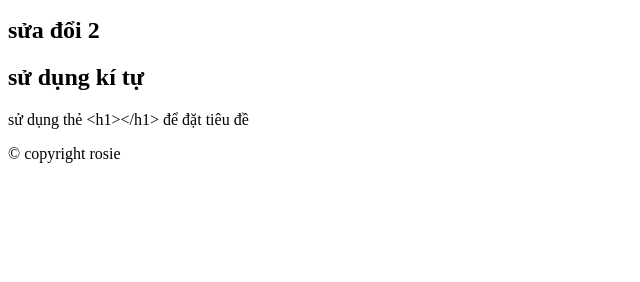
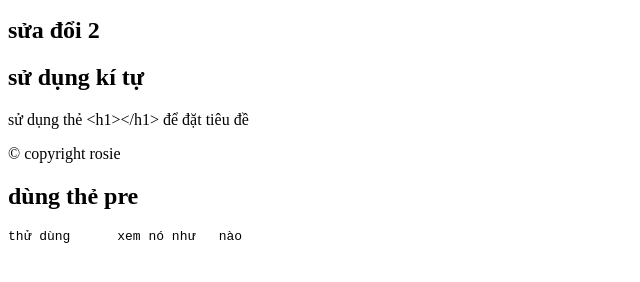
Before and after one commit to PNLinhhh/dangtapcode, a plain HTML site: page index.html in a window 1280 px wide. Shown: the part 110-392 px from the top of the page, without its empty margins (0-640 px from the left). Drawn offline with Linux system fonts and the light colour scheme.

Commit message:
dung the pre

```diff
--- a/index.html
+++ b/index.html
@@ -14,6 +14,8 @@
     <h2>sử dụng kí tự</h2>
     <p>sử dụng thẻ &lt;h1&gt;&lt;/h1&gt; để đặt tiêu đề </p>
     <p>&copy; copyright rosie</p>
+    <h2>dùng thẻ pre </h2>
+    <pre>thử dùng      xem nó như   nào</pre>
 </body>
 
 </html>
```
